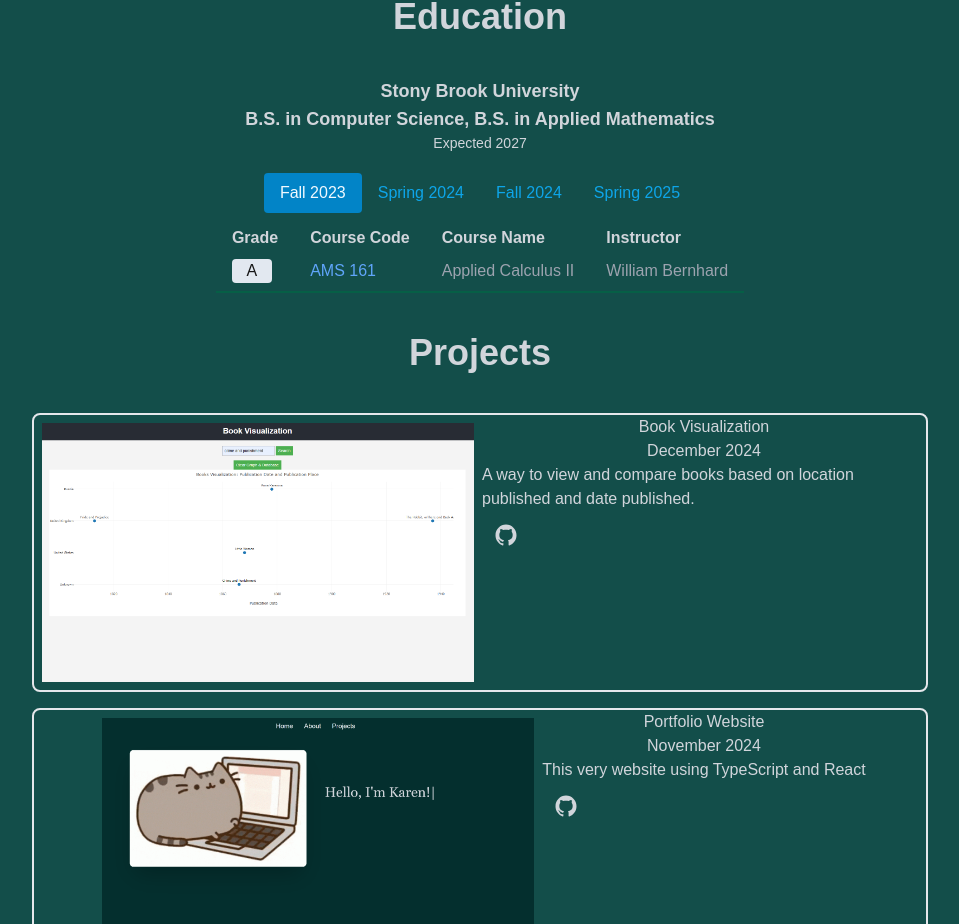
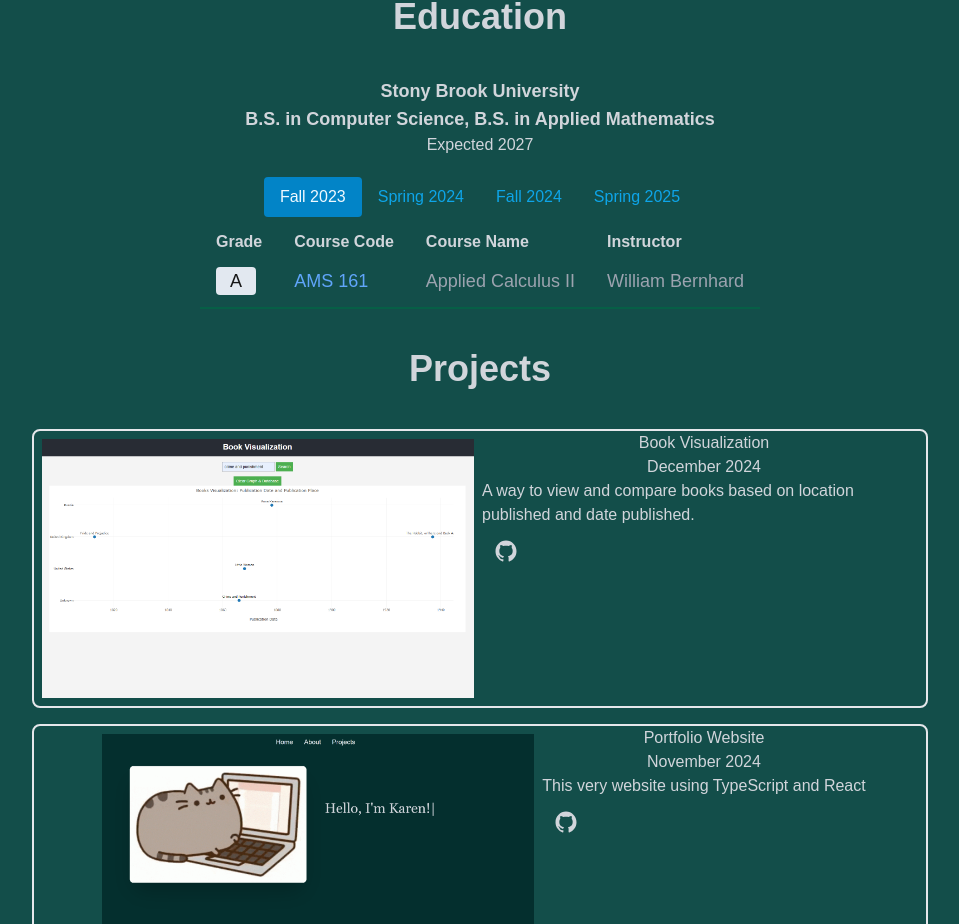
Before and after one commit to karzhao/karen-zhao, a Next.js app: page / in a window 1280 px wide. Shown: the part 1350-2274 px from the top of the page, without its empty margins (160-1119 px from the left). Built offline with nearby package versions, Linux system fonts and the light colour scheme.

Commit message:
change font size and spacing final table

```diff
--- a/app/Education/index.tsx
+++ b/app/Education/index.tsx
@@ -17,7 +17,7 @@
       <div className=" flex-col items-center text-center justify-center mb-5">
         <p className="font-bold text-gray-300 text-lg">Stony Brook University</p>
         <p className="font-bold text-gray-300 text-lg">B.S. in Computer Science, B.S. in Applied Mathematics</p>
-        <p className="text-gray-300 text-sm">Expected 2027</p>
+        <p className="text-gray-300 text-base">Expected 2027</p>
       </div>
 
       <ul className="flex justify-center mb-3" role="tablist">
@@ -50,18 +50,18 @@
           <tbody>
             {activeSemesterClasses?.map((classItem) => (
               <tr key={classItem.courseCode} className="border-b-2 border-emerald-800">
-              <td className="px-4">
-                <span className="inline-block w-10 px-1 rounded bg-slate-200 text-grey-800 text-center">
+              <td className="px-4 py-3">
+                <span className="text-lg inline-block w-10 px-1 rounded bg-slate-200 text-grey-800 text-center">
                   {classItem.grade}
                 </span>
               </td>
-              <td className="py-2 px-4">
-                <span className={`${colorMap[classItem.courseCode.slice(0, 3)] || "text-gray-200"}`}>
+              <td className="text-lg px-4">
+                <span className={`${colorMap[classItem.courseCode.slice(0, 3)] || "text-lg text-gray-200"}`}>
                   {classItem.courseCode}
                 </span>
               </td>
-              <td className="py-2 px-4 text-gray-400">{classItem.courseName}</td>
-              <td className="py-2 px-4 text-gray-400">{classItem.instructor}</td>
+              <td className="px-4 text-gray-400 text-lg">{classItem.courseName}</td>
+              <td className="px-4 text-gray-400 text-lg">{classItem.instructor}</td>
             </tr>
             ))}
           </tbody>
```
